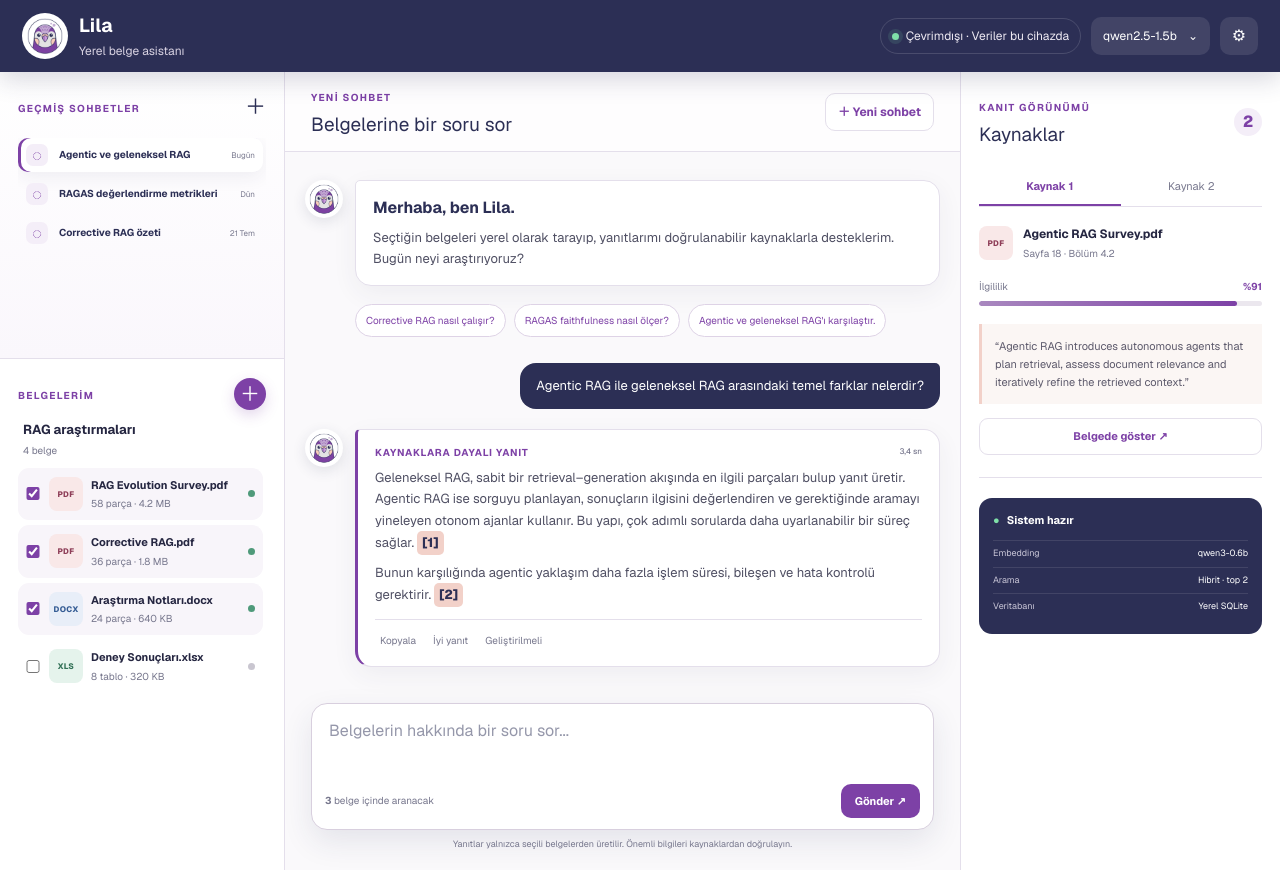
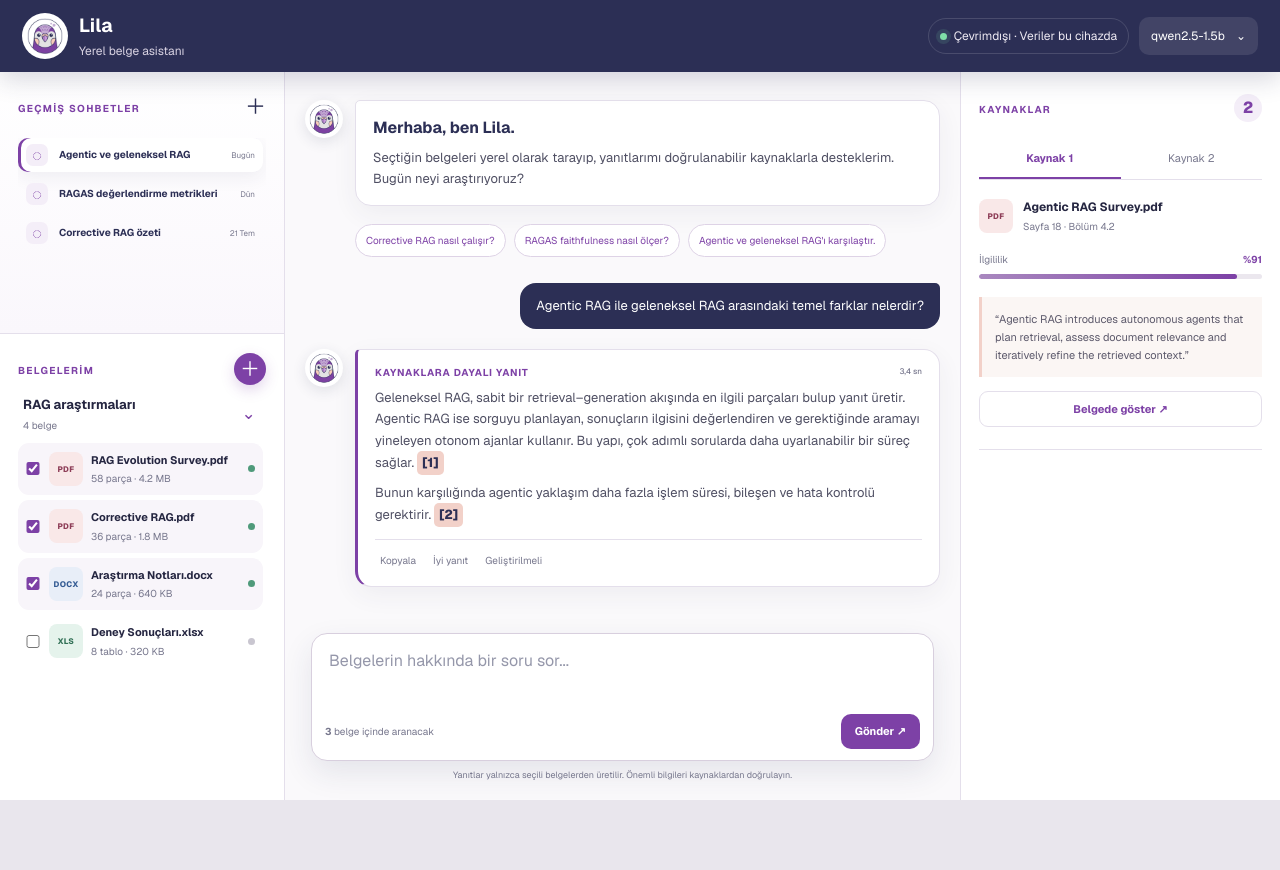
Before and after one commit to kardelentumay/Local-RAG-UI, a Next.js app: page / in a window 1280 px wide. After the commit the page ends 800 px from the top, so only its background shows below. Built offline with nearby package versions, Linux system fonts and the light colour scheme.

Commit message:
remove settings icon and system status card

```diff
--- a/app/globals.css
+++ b/app/globals.css
@@ -44,7 +44,7 @@ body {
   box-shadow: 0 8px 24px rgba(44, 47, 85, .18);
   z-index: 5;
 }
-.brand, .top-actions, .panel-heading, .chat-heading, .source-heading, .modal-heading {
+.brand, .top-actions, .panel-heading, .source-heading, .modal-heading {
   display: flex;
   align-items: center;
   justify-content: space-between;
@@ -71,7 +71,7 @@ body {
   font-size: 12px;
 }
 .privacy-status i { width: 7px; height: 7px; border-radius: 50%; background: #7fe0a8; box-shadow: 0 0 0 4px rgba(127,224,168,.12); }
-.model-button, .icon-button {
+.model-button {
   border: 0;
   color: var(--white);
   background: rgba(255,255,255,.1);
@@ -79,15 +79,13 @@ body {
 }
 .model-button { padding: 10px 12px; font-size: 12px; }
 .model-button span { margin-left: 8px; }
-.icon-button { width: 38px; height: 38px; }
 
 .workspace { display: grid; grid-template-columns: 285px minmax(430px, 1fr) 320px; min-height: 0; }
 .library-panel, .source-panel { background: var(--white); min-height: 0; }
 .library-panel { border-right: 1px solid var(--line); display: grid; grid-template-rows: minmax(220px, 36%) minmax(0, 64%); padding: 0; }
 .source-panel { border-left: 1px solid var(--line); padding: 22px 18px; }
 .chat-panel { min-width: 0; display: flex; flex-direction: column; background: #faf9fb; }
-.chat-heading { height: 80px; padding: 0 26px; border-bottom: 1px solid var(--line); background: rgba(255,255,255,.75); }
-.panel-heading h1, .panel-heading h2, .chat-heading h2, .source-heading h2, .modal-heading h2 { margin: 3px 0 0; font-size: 19px; color: var(--navy); }
+.panel-heading h1, .panel-heading h2, .source-heading h2, .modal-heading h2 { margin: 3px 0 0; font-size: 19px; color: var(--navy); }
 .eyebrow { color: var(--purple); font-size: 10px; font-weight: 700; text-transform: uppercase; letter-spacing: .13em; }
 .small-icon, .modal-heading button {
   border: 0; background: transparent; color: var(--navy); font-size: 21px;
@@ -133,6 +131,13 @@ body {
   background: var(--purple); color: var(--white); font-size: 20px; margin-bottom: 3px;
 }
 .collection-row { display: flex; justify-content: space-between; align-items: center; padding: 10px 5px; }
+.category-toggle {
+  display: grid; place-items: center; width: 25px; height: 25px; padding: 0;
+  border: 0; border-radius: 7px; background: transparent; color: var(--purple);
+  font-size: 17px; transform: rotate(-90deg); transition: transform .2s ease, background .2s ease;
+}
+.category-toggle:hover { background: var(--soft-purple); }
+.category-toggle.is-open { transform: rotate(0deg); }
 .collection-row span, .document-copy, .source-file span { min-width: 0; }
 .collection-row b, .collection-row small, .document-copy b, .document-copy small, .source-file b, .source-file small { display: block; }
 .collection-row b { font-size: 13px; }
@@ -157,7 +162,6 @@ body {
 .file-type.xlsx { color: #347258; background: #e5f3ec; }
 .ready-dot { width: 7px; height: 7px; border-radius: 50%; background: #c9c6d0; }
 .is-active .ready-dot { background: var(--success); }
-.new-chat { border: 1px solid var(--line); background: var(--white); color: var(--purple); padding: 9px 12px; border-radius: 10px; font-weight: 650; font-size: 12px; }
 .chat-content { flex: 1; width: min(760px, calc(100% - 40px)); margin: 0 auto; padding: 28px 0 18px; }
 .assistant-message { display: flex; gap: 12px; align-items: flex-start; margin-bottom: 18px; }
 .assistant-message > img { width: 38px; height: 38px; object-fit: contain; border-radius: 50%; background: var(--white); box-shadow: 0 4px 14px rgba(44,47,85,.12); }
@@ -198,14 +202,6 @@ body {
 .confidence em { display: block; height: 100%; border-radius: inherit; background: linear-gradient(90deg, var(--lavender), var(--purple)); }
 blockquote { margin: 0; padding: 13px; border-left: 3px solid var(--peach); background: #fbf6f4; color: #5c596b; font-size: 11px; line-height: 1.65; }
 .open-source { width: 100%; margin-top: 14px; border: 1px solid var(--line); background: var(--white); color: var(--purple); padding: 9px; border-radius: 9px; font-size: 11px; font-weight: 700; }
-.system-card { margin-top: 20px; padding: 14px; border-radius: 13px; background: var(--navy); color: var(--white); }
-.system-title { display: flex; gap: 7px; font-size: 11px; }
-.system-title span { color: #7fe0a8; }
-.system-card dl { margin: 12px 0 0; }
-.system-card dl div { display: flex; justify-content: space-between; padding: 6px 0; border-top: 1px solid rgba(255,255,255,.1); font-size: 9px; }
-.system-card dt { color: #c9c6d7; }
-.system-card dd { margin: 0; }
-
 .modal-backdrop { position: fixed; inset: 0; display: grid; place-items: center; padding: 20px; background: rgba(30,31,54,.55); z-index: 20; }
 .settings-modal { width: min(430px, 100%); background: var(--white); border-radius: 20px; padding: 24px; box-shadow: 0 28px 70px rgba(24,25,47,.3); }
 .settings-modal label { display: grid; gap: 7px; margin-top: 16px; color: var(--navy); font-size: 11px; font-weight: 700; }
@@ -231,7 +227,6 @@ button:focus-visible, textarea:focus-visible, select:focus-visible, input:focus-
   .privacy-status, .model-button { display: none; }
   .workspace { display: block; }
   .library-panel { display: none; }
-  .chat-heading { padding: 0 16px; }
   .chat-content { width: calc(100% - 26px); }
   .composer { padding: 0 13px 14px; }
   .suggestions { margin-left: 0; }
--- a/app/page.tsx
+++ b/app/page.tsx
@@ -29,6 +29,7 @@ export default function Home() {
   const [notice, setNotice] = useState("");
   const [settingsOpen, setSettingsOpen] = useState(false);
   const [answerLength, setAnswerLength] = useState("Normal");
+  const [documentsOpen, setDocumentsOpen] = useState(true);
   const activeCount = useMemo(() => documents.filter((item) => item.active).length, [documents]);
 
   function submitQuestion(event: FormEvent) {
@@ -65,7 +66,6 @@ export default function Home() {
           <button className="model-button" onClick={() => setSettingsOpen(true)}>
             qwen2.5-1.5b <span>⌄</span>
           </button>
-          <button className="icon-button" aria-label="Ayarları aç" onClick={() => setSettingsOpen(true)}>⚙</button>
         </div>
       </header>
 
@@ -104,8 +104,18 @@ export default function Home() {
 
             <div className="collection-row">
               <span><b>RAG araştırmaları</b><small>{documents.length} belge</small></span>
+              <button
+                className={`category-toggle ${documentsOpen ? "is-open" : ""}`}
+                type="button"
+                aria-label={documentsOpen ? "Belge kategorisini kapat" : "Belge kategorisini aç"}
+                aria-expanded={documentsOpen}
+                onClick={() => setDocumentsOpen((current) => !current)}
+              >
+               ⌄
+              </button>
             </div>
 
+            {documentsOpen && (
               <div className="document-list">
                 {documents.map((document) => (
                   <label className={`document-row ${document.active ? "is-active" : ""}`} key={document.name}>
@@ -126,19 +136,12 @@ export default function Home() {
                   </label>
                 ))}
               </div>
+            )}
 
           </section>
         </aside>
 
         <section className="chat-panel">
-          <div className="chat-heading">
-            <div>
-              <span className="eyebrow">Yeni sohbet</span>
-              <h2>Belgelerine bir soru sor</h2>
-            </div>
-            <button className="new-chat" onClick={() => setNotice("Yeni sohbet başlatıldı.")}>＋ Yeni sohbet</button>
-          </div>
-
           <div className="chat-content">
             <div className="assistant-message">
               <img src="/assistant-icon.png" alt="Lila chatbot" />
@@ -202,7 +205,7 @@ export default function Home() {
 
         <aside className="source-panel">
           <div className="source-heading">
-            <div><span className="eyebrow">Kanıt görünümü</span><h2>Kaynaklar</h2></div>
+            <div><span className="eyebrow">Kaynaklar</span></div>
             <span className="source-count">2</span>
           </div>
 
@@ -237,14 +240,6 @@ export default function Home() {
             </article>
           )}
 
-          <div className="system-card">
-            <div className="system-title"><span>●</span><b>Sistem hazır</b></div>
-            <dl>
-              <div><dt>Embedding</dt><dd>qwen3-0.6b</dd></div>
-              <div><dt>Arama</dt><dd>Hibrit · top 2</dd></div>
-              <div><dt>Veritabanı</dt><dd>Yerel SQLite</dd></div>
-            </dl>
-          </div>
         </aside>
       </div>
 
```
Lines whose indentation alone changed are shown as unchanged.
